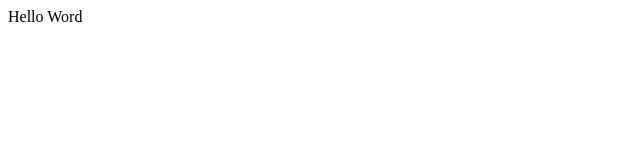
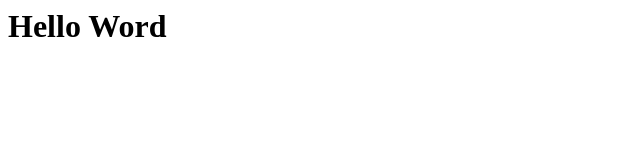
Before and after one commit to YeitherJG/clases, a plain HTML site: page index.html in a window 1280 px wide. Shown: the whole page, without its empty margins (0-640 px from the left). Drawn offline with Linux system fonts and the light colour scheme.

Commit message:
Update index.html

```diff
--- a/index.html
+++ b/index.html
@@ -1,3 +1 @@
-<body>
-  <p>Hello Word</p>
-</body>
+<h1>Hello Word</h1>
```
